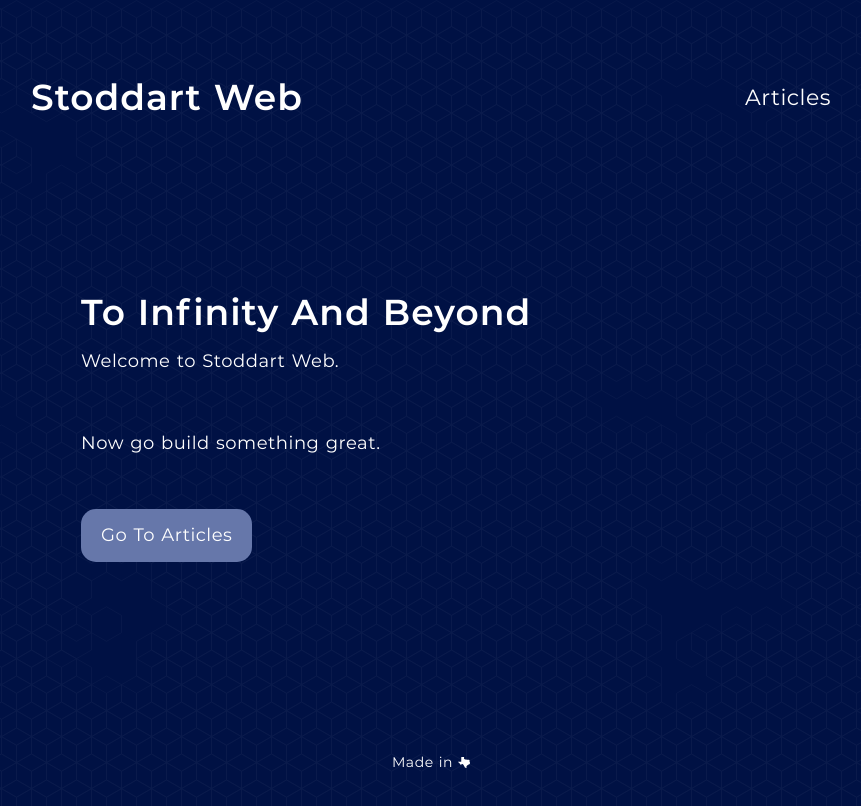
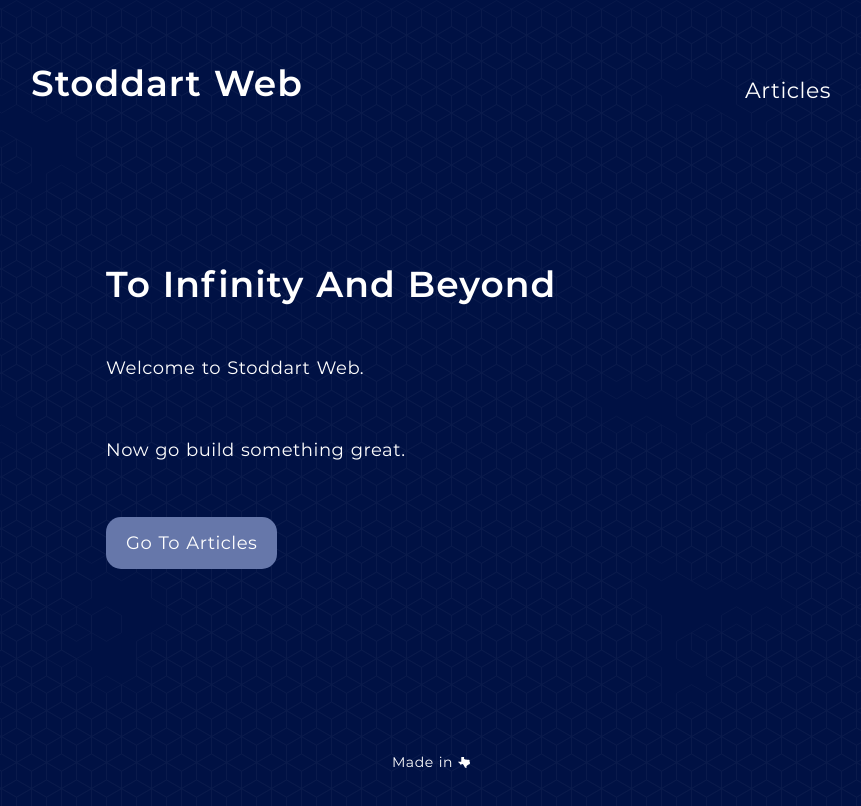
Before and after one commit to cstoddart/stoddart-web, a Gatsby site: page / in a window 1280 px wide. Shown: the whole page, without its empty margins (209-1070 px from the left). Built offline with nearby package versions, Linux system fonts and the light colour scheme; Gatsby itself is replaced by a stand-in of ours.

Commit message:
adjust layout

```diff
--- a/src/app.js
+++ b/src/app.js
@@ -16,7 +16,7 @@ const PageContainer = styled.div`
 `;
 
 const MainContent = styled.div`
-  padding: 150px 50px;
+  padding: 150px 75px;
   min-height: ${({ navigationHeight, footerHeight }) =>
     `calc(100vh - ${navigationHeight}px - ${footerHeight}px)`
   };
--- a/src/globalStyles.js
+++ b/src/globalStyles.js
@@ -43,7 +43,9 @@ export const GlobalStyles = createGlobalStyle`
 
   h1, h2, h3, h4, h5, h6 {
     margin: 0;
+    margin-bottom: 15px;
     letter-spacing: 1px;
+    line-height: 1;
   }
 
   a {
--- a/src/pages/index.js
+++ b/src/pages/index.js
@@ -1,11 +1,16 @@
 import React from 'react';
+import styled from 'styled-components';
 
 import { Button } from '../components';
+
+const PageTitle = styled.h1`
+  margin-bottom: 50px;
+`;
 
 const IndexPage = () => {
   return (
     <>
-      <h1>To Infinity And Beyond</h1>
+      <PageTitle>To Infinity And Beyond</PageTitle>
       <p>Welcome to Stoddart Web.</p>
       <p>Now go build something great.</p>
       <Button to="/articles/">Go To Articles</Button>
```
Also changed, not shown: 2 other files.
